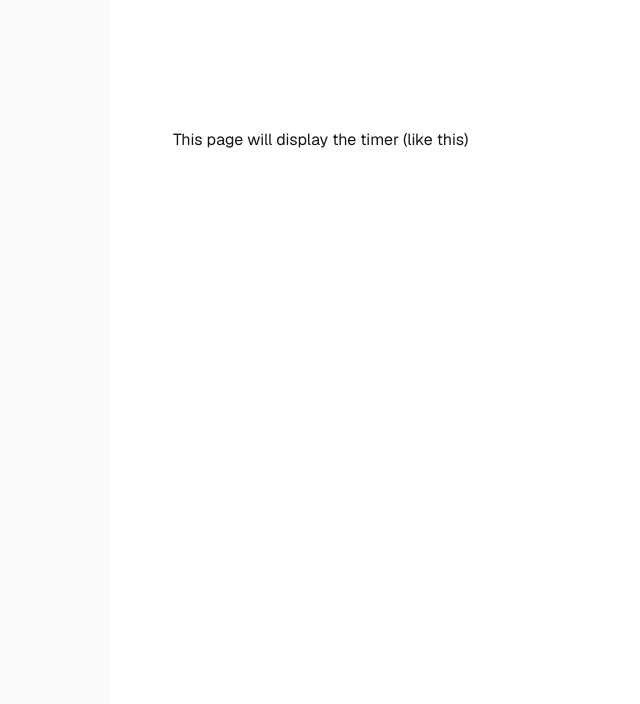
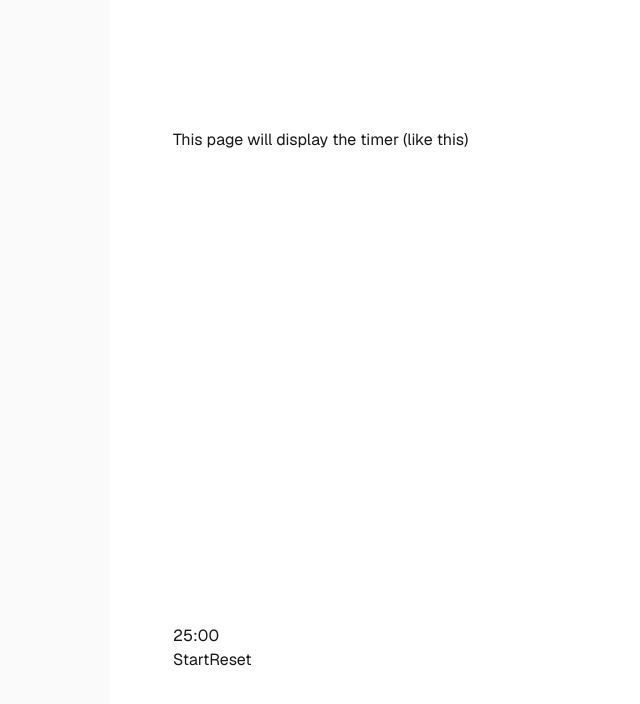
Before and after one commit to jvazquez30/pomodoro-timer, a Next.js app: page / in a window 1280 px wide. Shown: the top 704 px of the page, without its empty margins (147-787 px from the left). Built offline with nearby package versions, Linux system fonts and the light colour scheme.

Commit message:
connected PomodorTimer to main page fiel

```diff
--- a/src/app/page.tsx
+++ b/src/app/page.tsx
@@ -1,4 +1,5 @@
 import Image from "next/image";
+import PomodoroTimer from "./components/PomodoroTimer";
 
 export default function Home() {
   return (
@@ -6,6 +7,7 @@ export default function Home() {
       <main className="flex flex-1 w-full max-w-3xl flex-col items-center justify-between py-32 px-16 bg-white dark:bg-blue-500
        sm:items-start">
         This page will display the timer (like this)
+        <PomodoroTimer />
       </main>
     </div>
   );
```
